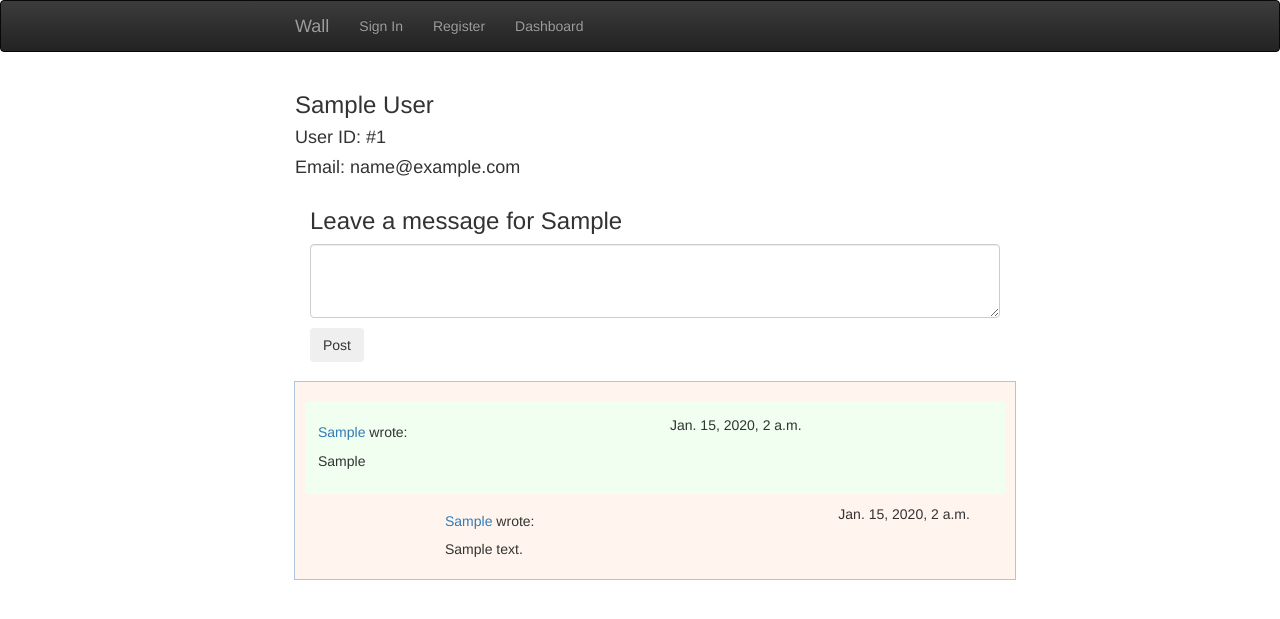
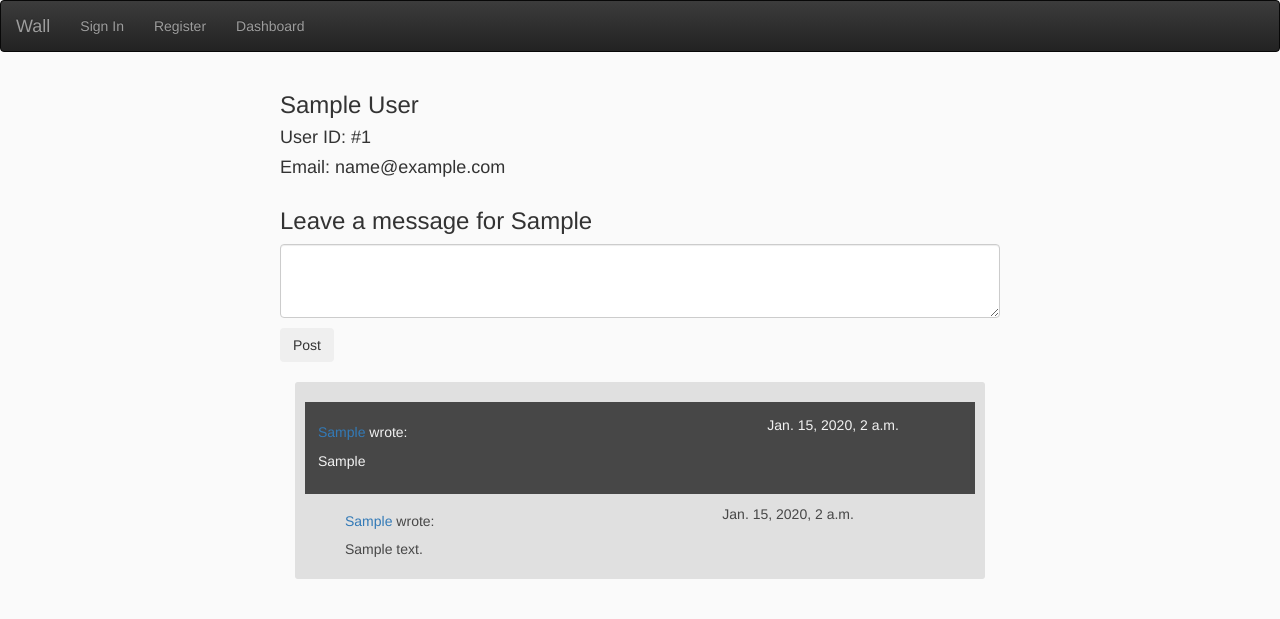
Before and after one commit to ayuspark/blog_by_django, a Django app: a page that uses apps/wall/templates/wall/base.html in a window 1280 px wide. Shown: the top 619 px of the page. Run offline with Django 3.2, Linux system fonts and the light colour scheme; tables that the repository leaves empty hold one stand-in row (values such as "Sample post"); parts of the project's set-up code (start-up, migrations or seed data) failed here and were passed over; some libraries are stand-ins or nearby versions.

Commit message:
minimum style

```diff
--- a/apps/wall/static/wall/css/my_style.css
+++ b/apps/wall/static/wall/css/my_style.css
@@ -1,5 +1,13 @@
+body {
+    background-color: #FAFAFA;
+}
+
 span.alert {
     padding: 2px;
+}
+
+.navbar .container {
+    width: 100%;
 }
 
 .container {
@@ -7,20 +15,24 @@ span.alert {
 }
 
 .msg_section {
-    outline: 1px solid #B0C4DE;
-    background-color: #FFF5EE;
+    border: 0 solid #474747;
+    border-radius: 3px;
+    background-color: #e0e0e0;
     margin: 2rem 0;
     padding: 1rem;
 }
 
 .msg_div {
-    background-color: #F0FFF0;
+    background-color: #474747;
+    color: #F2F2F2;
     margin: 1rem auto;
     padding: 1.3rem;
 }
 
 .comment_div {
     width: 80%;
-    float: right;
-    clear: both;
+    margin-left: 4rem;
+    /* float: right;
+    clear: both; */
+    color: #474747;
 }
--- a/apps/wall/templates/wall/a_msg_section.html
+++ b/apps/wall/templates/wall/a_msg_section.html
@@ -1,6 +1,6 @@
-<section class="container msg_section">
+<section class="msg_section">
+    <!-- render each message -->
     <div class="msg_div">
-        <!-- render each message -->
         <div class="row">
             <h5 class="col-md-8">
                 <a href="{% url 'wall:user_show' user_id=message.posted_by_user_id %}">{{ message.posted_by_user.fname.title }}</a>
--- a/apps/wall/templates/wall/base.html
+++ b/apps/wall/templates/wall/base.html
@@ -17,6 +17,7 @@
         <div class="navbar navbar-inverse" role="navigation">
             <div class="container">
                 <div class="navbar-header">
+                    <!-- the hamburger menu-->
                     <button type="button" class="navbar-toggle" data-toggle="collapse" data-target=".navbar-collapse">
                         <span class="sr-only">Toggle navigation</span>
                         <span class="icon-bar"></span>
@@ -36,14 +37,18 @@
                 {% endblock %}
             </div>
         </div>
+        <main>
+
+
         <div class="content container">
             <div class="row">
-                <div class="col-md-8">
+
                     {% block content %}
                     {% endblock %}
-                </div>
+
             </div>
         </div>
+    </main>
 
         <!-- Latest compiled and minified JavaScript -->
         <script type="text/javascript" src="https://ajax.googleapis.com/ajax/libs/jquery/3.2.1/jquery.js"></script>
@@ -51,5 +56,6 @@
         {% block javascript %}
 
         {% endblock %}
+
     </body>
 </html>
--- a/apps/wall/templates/wall/user_wall.html
+++ b/apps/wall/templates/wall/user_wall.html
@@ -19,23 +19,26 @@
 
 <!-- leave-message form -->
 <section class="container">
+    <div class="row">
         <form action="{% url 'wall:message_post' user_id=user.id %}" method="POST" class="leave_msg_form">
             {% csrf_token %}
             <h3>Leave a message for {{ user.fname.title }}</h3>
             {{ msg_form.as_p }}
             <input type="submit" class="btn" value="Post"/>
         </form>
+    </div>
 </section>
 
 <!-- beginning of message wall -->
-<div class="msg_wall">
+<div class="container msg_wall">
     {% for message in posted_messages %}
-    <section class="container msg_section">
+
+    <section class="msg_section">
 
         <!-- render each message -->
         <div class="msg_div">
             <div class="row">
-                <h5 class="col-md-6">
+                <h5 class="col-md-8">
                     <a href="{% url 'wall:user_show' user_id=message.posted_by_user_id %}">{{ message.posted_by_user.fname.title }}</a>
                     <span> wrote: </span>
                 </h5>
@@ -62,6 +65,7 @@
 
             <!--  a div to append ajax-handled new comment -->
             <div id="user_id_{{user.id}}_msg_id_{{message.id}}">
+
             </div>
 
             <!-- comment form -->
```
Lines whose indentation alone changed are shown as unchanged.
